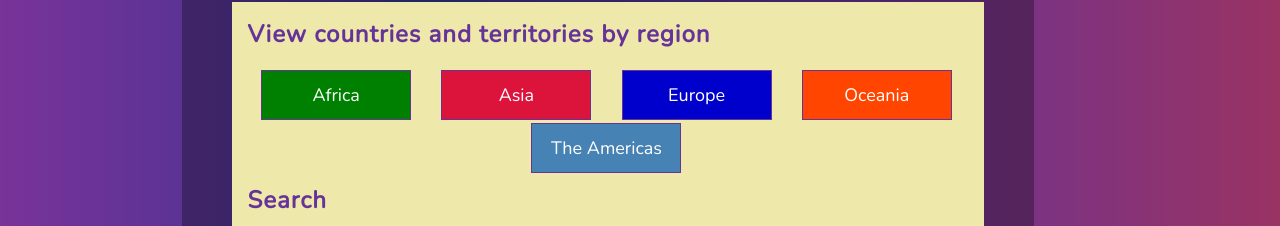
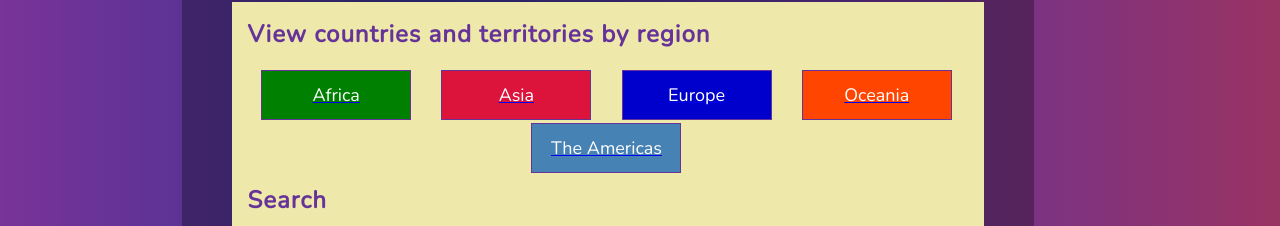
Before and after one commit to Floony7/react-countries-reference-app, a React (Create React App) app: page / in a window 1280 px wide. Shown: the part 270-496 px from the top of the page. Built offline with nearby package versions, Linux system fonts and the light colour scheme; no server answers.

Commit message:
Cleaned up code for constants in single page

```diff
--- a/package.json
+++ b/package.json
@@ -10,6 +10,7 @@
     "react": "^16.13.1",
     "react-dom": "^16.13.1",
     "react-router-dom": "^5.2.0",
+    "react-router-hash-link": "^2.4.3",
     "react-scripts": "3.4.1",
     "styled-components": "^5.1.1"
   },
--- a/src/components/RegionNav.js
+++ b/src/components/RegionNav.js
@@ -1,4 +1,6 @@
 import React, { useContext, useState } from "react"
+// import { Link } from "react-router-dom"
+import { NavHashLink } from "react-router-hash-link"
 import StateContext from "../context/StateContext"
 import styled from "styled-components"
 import RegionButton from "../styled/RegionButton"
@@ -22,6 +24,11 @@ const Intro = styled.div`
   margin: 0 auto;
 `
 
+const Label = styled.span`
+  color: #fff;
+  text-decoration: none;
+`
+
 const RegionNav = (props) => {
   const { setRegion, clearFilter } = useContext(StateContext)
   const [title, setTitle] = useState("")
@@ -42,20 +49,30 @@ const RegionNav = (props) => {
         <h2 className="heading--purple">View countries and territories by region</h2>
         <div className="nav-inner">
           <RegionButton data-value="Africa" inputColor="green" onClick={handleClick}>
-            Africa
+            <NavHashLink to="#list">
+              <Label>Africa</Label>
+            </NavHashLink>
           </RegionButton>
+          <NavHashLink to="#list">
             <RegionButton data-value="Asia" inputColor="crimson" onClick={handleClick}>
-            Asia
+              <Label>Asia</Label>
             </RegionButton>
+          </NavHashLink>
+          <NavHashLink to="#list">
             <RegionButton data-value="Europe" inputColor="mediumblue" onClick={handleClick}>
-            Europe
+              <Label>Europe</Label>
             </RegionButton>
+          </NavHashLink>
+          <NavHashLink to="#list">
             <RegionButton data-value="Oceania" inputColor="orangered" onClick={handleClick}>
-            Oceania
+              <Label>Oceania</Label>
             </RegionButton>
+          </NavHashLink>
+          <NavHashLink to="#list">
             <RegionButton data-value="Americas" inputColor="steelblue" onClick={handleClick}>
-            The Americas
+              <Label>The Americas</Label>
             </RegionButton>
+          </NavHashLink>
           <Filter2 />
         </div>
       </NavWrap>
--- a/src/components/ResultList2.js
+++ b/src/components/ResultList2.js
@@ -28,7 +28,7 @@ const ResultList2 = (props) => {
   }, [])
 
   return (
-    <ColumnList>
+    <ColumnList id="list">
       {filtered !== null
         ? filtered.map((country) => (
             <li key={country.numericCode}>
--- a/src/context/GlobalState.js
+++ b/src/context/GlobalState.js
@@ -31,12 +31,6 @@ export const CountriesProvider = ({ children }) => {
   const getCountry = async (code) => {
     const res = await axios.get(`https://restcountries.eu/rest/v2/alpha/${code}`)
     dispatch({ type: "GET_COUNTRY", payload: res.data })
-  }
-
-  // Get the languages for the selected country
-  const getLanguages = async () => {
-    const res = await axios.get(`https://restcountries.eu/rest/v2/all?fields=name;alpha2Code;languages`)
-    dispatch({ type: "GET_LANGUAGES", payload: res.data })
   }
 
   // const getLanguages = async (code) => {
@@ -84,14 +78,12 @@ export const CountriesProvider = ({ children }) => {
         filtered: state.filtered,
         currentCountry: state.currentCountry,
         region: state.region,
-        langs: state.langs,
         setRegion,
         setRegionName,
         fetchData,
         searchFilter,
         clearFilter,
         getCountry,
-        getLanguages,
         filterByPopulation,
       }}
     >
--- a/src/context/Reducer.js
+++ b/src/context/Reducer.js
@@ -31,7 +31,7 @@ export default (state, action) => {
     case "SET_REGION_NAME":
       return {
         ...state,
-        regiionName: action.payload,
+        regionName: action.payload,
       }
     case "POPULATION_SORT":
       return {
@@ -43,11 +43,6 @@ export default (state, action) => {
         ...state,
         currentCountry: action.payload,
       }
-    case "GET_LANGUAGES":
-      return {
-        ...state,
-        langs: action.payload,
-      }
     default:
       return state
   }
--- a/src/pages/Single.js
+++ b/src/pages/Single.js
@@ -1,4 +1,4 @@
-import React, { useContext, useEffect, useState, useCallback } from "react"
+import React, { useContext, useEffect, useMemo } from "react"
 import styled from "styled-components"
 import { useParams } from "react-router-dom"
 import formatNum from "../utils/FormatNumber"
@@ -49,32 +49,31 @@ const Single = (props) => {
   }, [])
 
   // CODE WORKS!
-  const obj = Object.assign({}, languages)
-  let langs = []
-  for (let i in obj) {
-    langs.push(obj[i].name)
+  // const obj = Object.assign({}, languages)
+  // let langs = []
+  // for (let i in obj) {
+  //   langs.push(obj[i].name)
+  // }
+
+  // const currencyObj = Object.assign({}, currencies)
+  // let currency = []
+  // for (let i in currencyObj) {
+  //   currency.push(currencyObj[i].name)
+  // }
+
+  const outputArr = (feature) => {
+    const featureObj = Object.assign({}, feature)
+    let newArr = []
+    for (let i in featureObj) {
+      newArr.push(featureObj[i].name)
+    }
+
+    return newArr
   }
 
-  const currencyObj = Object.assign({}, currencies)
-  let currency = []
-  for (let i in currencyObj) {
-    currency.push(currencyObj[i].name)
-  }
-
-  // const outputArr = (feature) => {
-  //   const featureObj = Object.assign({}, feature)
-  //   let newArr = []
-  //   for (let i in featureObj) {
-  //     newArr.push(featureObj[i].name)
-  //   }
-  //   console.log(newArr)
-  // }
-  // outputArr(languages)
-
-  // const languages = Object.values(curr)
-  // console.log(currentCountry)
-  // const langs = languages[19]
-  // console.log(langs)
+  const setCurrency = useMemo(() => outputArr(currencies), [currencies])
+  const setLanguage = useMemo(() => outputArr(languages), [languages])
+  console.log(setCurrency)
 
   return (
     <PageWrap>
@@ -91,11 +90,11 @@ const Single = (props) => {
               {formatNum(parseInt(population))}
               <br />
               <strong>Area: </strong>
-              {formatNum(parseInt(area))}km&sup2;
+              {formatNum(parseInt(area))} km&sup2;
             </p>
             <strong>Languages:</strong>
             <p>
-              {langs.map((lang, index) => (
+              {setLanguage.map((lang, index) => (
                 <span key={index}>
                   {lang} <br />
                 </span>
@@ -103,7 +102,7 @@ const Single = (props) => {
             </p>
             <strong>Currency:</strong>
             <p>
-              {currency.map((lang, index) => (
+              {setCurrency.map((lang, index) => (
                 <span key={index}>
                   {lang} <br />
                 </span>
```
Also changed, not shown: 1 other file (tests, documents, lock files or other folders). Lines whose indentation alone changed are shown as unchanged.
